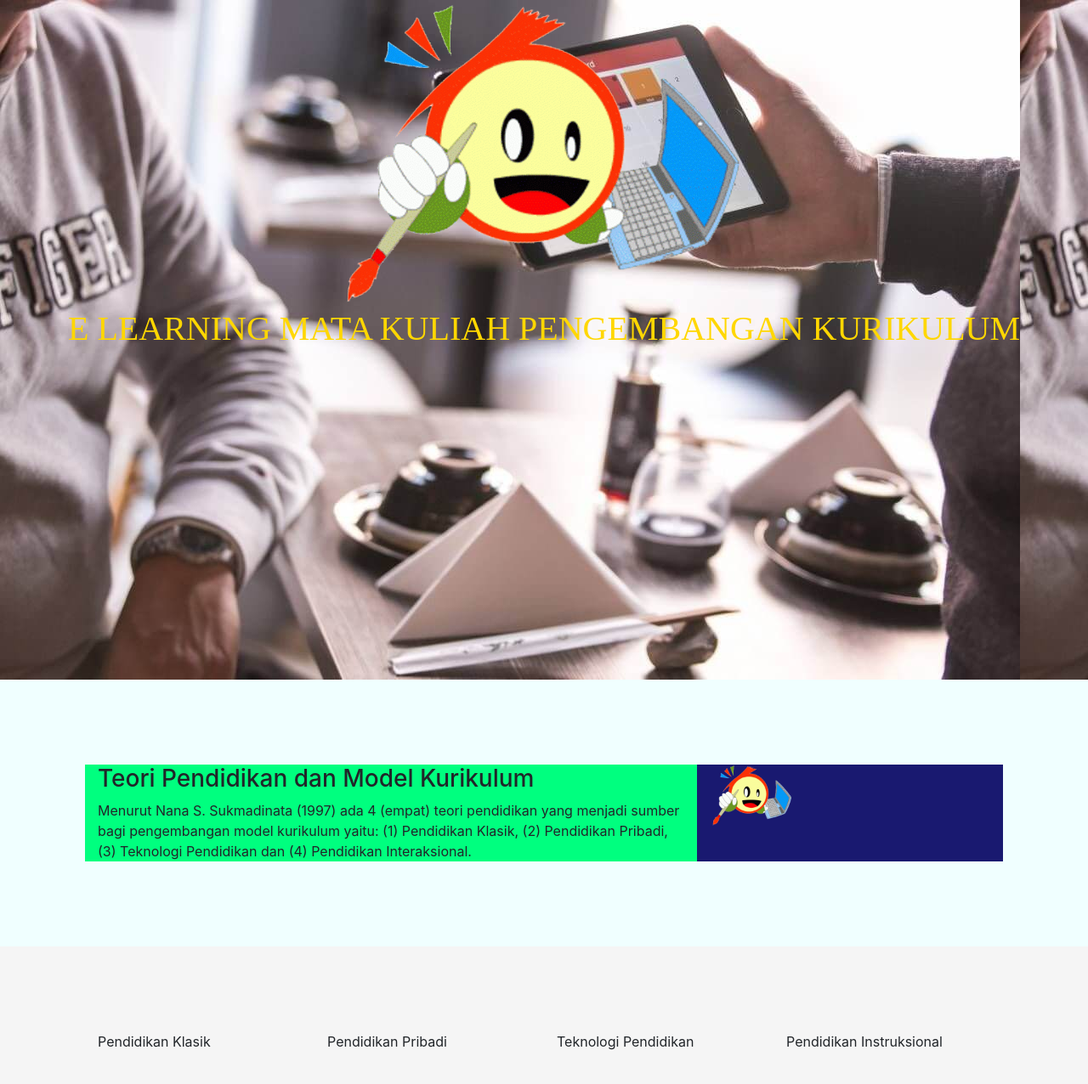
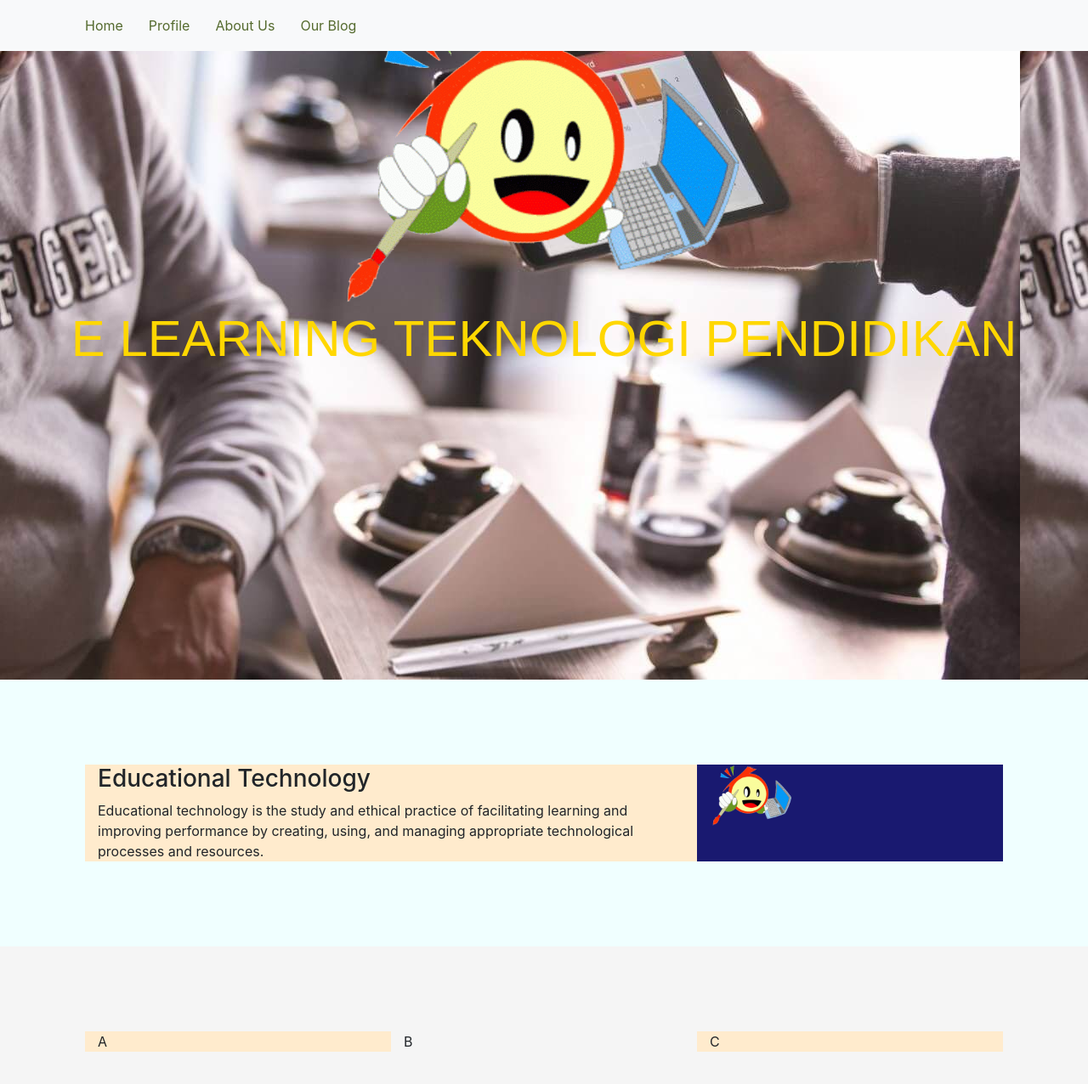
Before and after one commit to yulanmardiati/Tugas2, a plain HTML site: page index.html in a window 1280 px wide. Shown: the whole page at 85% size. Drawn offline with Linux system fonts and the light colour scheme.

Commit message:
Add files via upload

```diff
--- a/css/main.css
+++ b/css/main.css
@@ -9,8 +9,8 @@ body,html{
     text-align: center;
 }
 .judul{
-    font-family: ALISEO;
-    font-size: 40px;
+    font-family: sans-serif;
+    font-size: 60px;
     color:#FFD700;
     }
 .section2{
@@ -20,8 +20,7 @@ body,html{
 
 
 .col-kiri{
-    background:#00FF7F;
-
+    background:#FFEBCD;
 }
 .col-kanan{
     background:#191970;
@@ -31,3 +30,16 @@ body,html{
     padding:100px 100px;
     background:#F5F5F5;
 }
+section3{
+    min-height: 300px;
+    padding: 50px 0px;
+    background: blue;
+}
+.link{
+    padding: 10px 15px;
+    color:#556B2F
+}
+.link :hover{
+    background: line;
+
+}
--- a/index.html
+++ b/index.html
@@ -12,23 +12,37 @@
     </head>
     <body>
         <!--navbar-->
-
+    <nav class="navbar navbar-expand-lg bg-light fixed-top">
+            <div class="container">
+                <button class="navbar-toggler" type="button" data-toggle="collapse" data-target="#navbarnya">
+                    <i class="fas fa-align-justify"></i>
+                </button>
+                <div class="collapse navbar-collapse" id="navbarnya">
+                    <div class="navbar-nav">
+                        <a class="link" href="#Home">Home </a>
+                        <a class="link" href="#Profile">Profile</a>
+                        <a class="link" href="#about-us">About Us</a>
+                        <a class="link" href="https://yuanlanyulan.wordpress.com/" target="_blank">Our Blog</a>
+                    </div>
+                </div>
+            </div>
+        </nav>
         <!--section 1-->
-        <section class="section1">
+        <section class="section1" id="Home">
             <img src="img/logo.png"width=500px>
             <h2 class="judul">
-           E LEARNING MATA KULIAH PENGEMBANGAN KURIKULUM </h2>
+           E LEARNING TEKNOLOGI PENDIDIKAN</h2>
         </section>
         <! -----section2 ---->
-        <section class="section2">
+        <section class="section2" id="Profile">
             <div class="container">
             <div class="row">
                 <div class="col-md-8 col-kiri">
                     <h3 class"judul">
-                    Teori Pendidikan dan Model Kurikulum
+                    Educational Technology
                     </h3>
 
-                   Menurut Nana S. Sukmadinata (1997) ada 4 (empat) teori pendidikan yang menjadi sumber bagi pengembangan model kurikulum yaitu: (1) Pendidikan Klasik, (2) Pendidikan Pribadi, (3) Teknologi Pendidikan dan (4) Pendidikan Interaksional.
+                   Educational technology is the study and ethical practice of facilitating learning and improving performance by creating, using, and managing appropriate technological processes and resources.
 
                 </div>
                 <div class="col-md-4 col-kanan">
@@ -38,25 +52,24 @@
             </div>
 
         </section>
-        <section class="section3">
+        <section class="section3" id="About-Us">
             <div class="container">
                     <div class="row">
-                        <div class="col col">
-                            Pendidikan Klasik
+                        <div class="col col-kiri">
+                            A
                         </div>
                         <div class="col">
-                            Pendidikan Pribadi
+                            B
                         </div>
-                        <div class="col col">
-                            Teknologi Pendidikan
+                        <div class="col col-kiri">
+                           C
                         </div>
-                             <div class="col col">
-                            Pendidikan Instruksional
+
                     </div>
+
                 </div>
-                </div>
-            </section>
-
-
-    </body>
-</html>
+        </section>
+<script type="text/javascript" src="js/wow.min.js"></script>
+        <script type="text/javascript">
+         new WOW().init();
+        </script>
```
